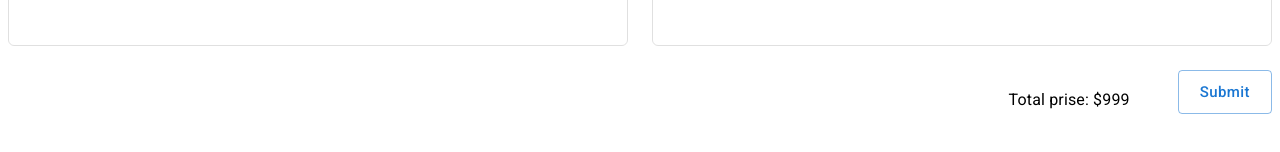
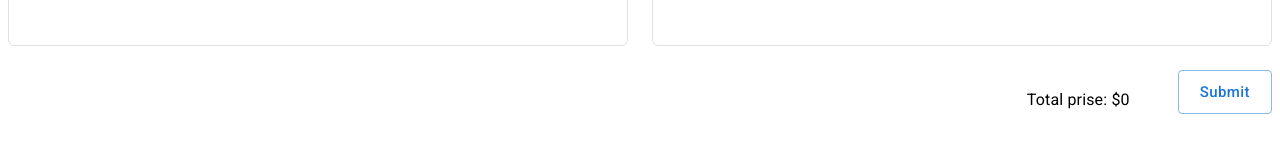
Before and after one commit to ToyLess78/medicine-delivery-app, a React (Vite) app: page /cart in a window 1280 px wide. Shown: the part 644-796 px from the top of the page. Built offline with nearby package versions, Linux system fonts and the light colour scheme; data requests are answered from the project's data file.

Commit message:
+ add calculation of the amount

```diff
--- a/src/pages/Cart.tsx
+++ b/src/pages/Cart.tsx
@@ -19,10 +19,22 @@ const Cart = () => {
         console.log(data);
     };
 
-    const items = useSelector(selectItems);
+    const cartItems = useSelector(selectItems);
     const {data: drugs, error, isLoading} = useGetPharmaciesQuery('');
-    console.log(items, error, isLoading)
 
+    if (error) console.error(error);
+    if (isLoading) console.log('Loading...')
+
+    const setTotalPrice = Number(cartItems
+        .map(i => {
+            const drug = drugs?.find(d => d.id === i.id);
+            if (!drug) {
+                return 0;
+            }
+            return i.count * drug.price;
+        })
+        .reduce((acc, i) => acc + i, 0)
+        .toFixed(2));
 
     return (
         <Box component={'section'}  sx={{flexGrow: 1}}>
@@ -87,7 +99,7 @@ const Cart = () => {
                             gap: 5,
                             overflow: 'auto'
                         }}>
-                            {items.map(i => {
+                            {cartItems.map(i => {
                                 const drug = drugs?.find(p => p.id === i.id);
                                 if (!drug) {
                                     return;
@@ -104,15 +116,13 @@ const Cart = () => {
                             })}
 
 
-
-
                         </Box>
                     </Grid>
 
                 </Grid>
                 <Stack spacing={2} direction='row' sx={{mt: 3, justifyContent: 'flex-end'}}>
                     <Typography variant="subtitle1" sx={{pt: 2, pr: 4}}>
-                        Total prise: $999
+                        Total prise: ${setTotalPrice}
                     </Typography>
                     <Button variant='outlined' size='large' type='submit' sx={{textTransform: 'none'}}>Submit</Button>
                 </Stack>
```
Also changed, not shown: 1 other file (tests, documents, lock files or other folders).
